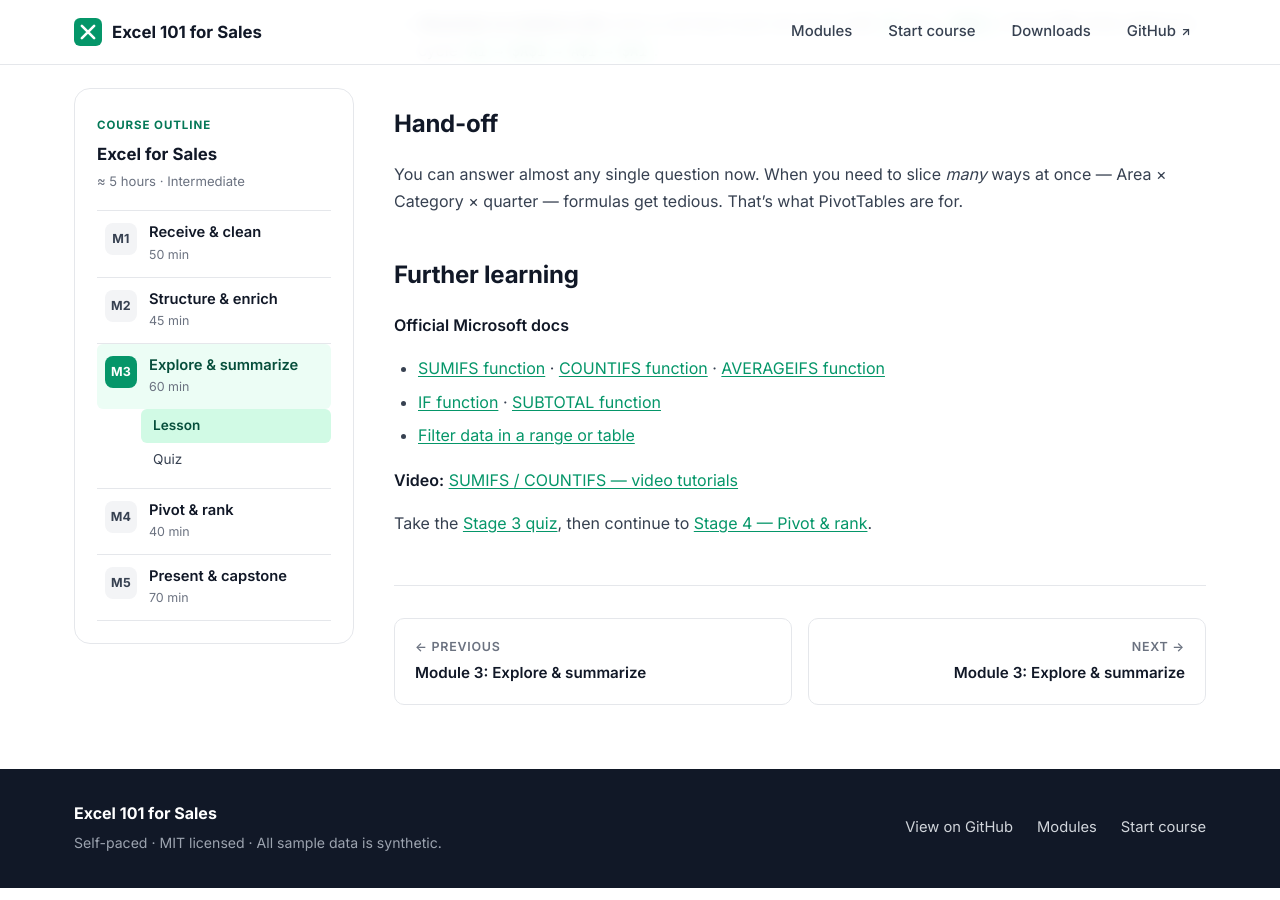
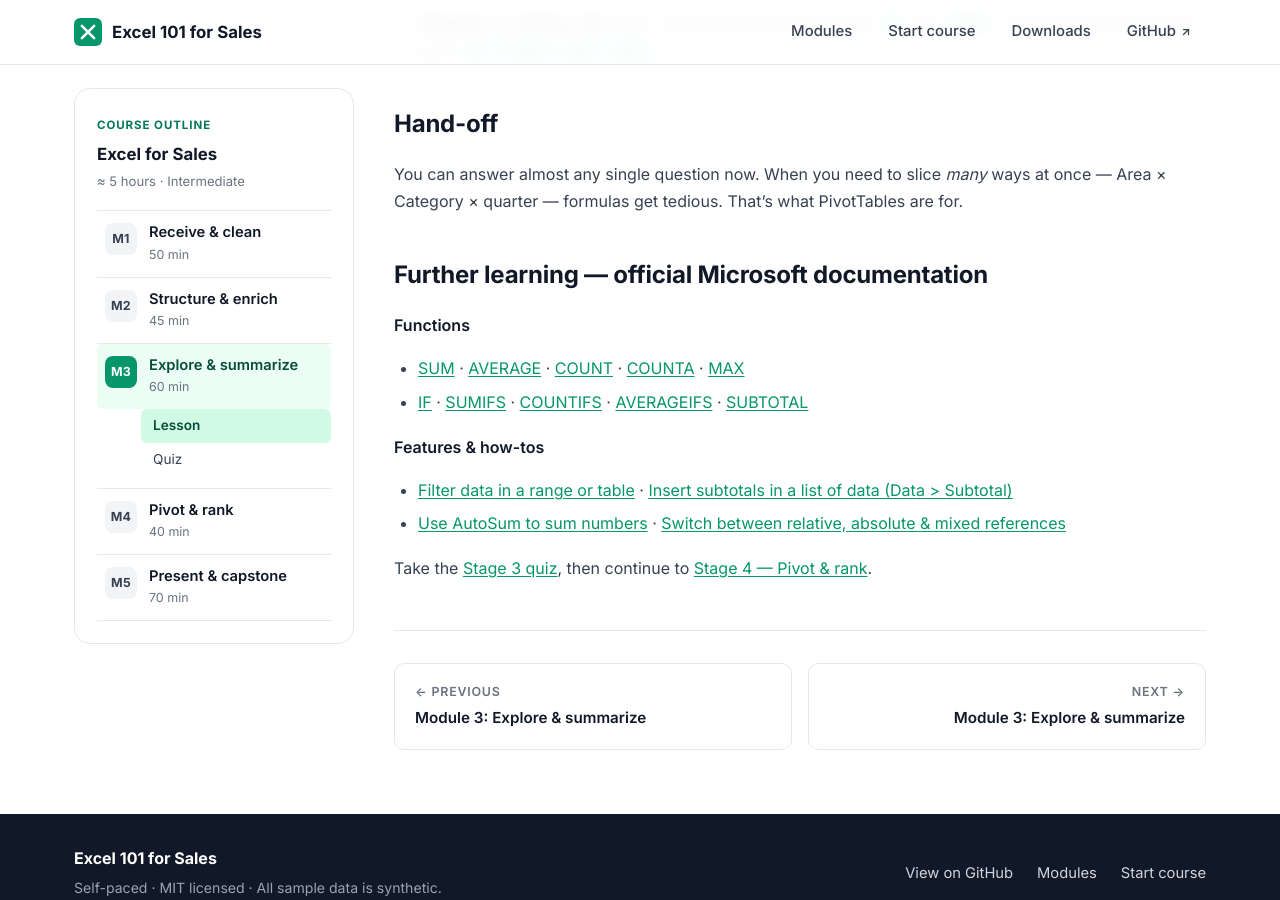
Before and after one commit to scripts-and-tables/Excel-101, a Jekyll site: the page built from docs/lessons/03-explore-summarize.md, in a window 1280 px wide and 900 px high, scrolled down 2411 px. Built offline with Jekyll 4.4.1, drawn with Linux system fonts in a browser that asks for light colours.

Commit message:
Make module references comprehensive + docs-only (drop YouTube)
Cover every function the course uses with its official Microsoft doc link
(adds IFERROR, SUM/AVERAGE/COUNT/COUNTA/MAX, INDEX/MATCH, &/CONCAT, AutoSum,
Insert Subtotals, Sort, Freeze panes, relative/absolute references, Show Values
As, Refresh PivotTable, Keyboard shortcuts). Remove all YouTube links — rely on
Microsoft's documentation (which embeds its own videos). All URLs verified 200.

Co-Authored-By: Claude Opus 4.8 (1M context) <noreply@anthropic.com>

```diff
--- a/docs/lessons/03-explore-summarize.md
+++ b/docs/lessons/03-explore-summarize.md
@@ -80,13 +80,14 @@ A rep's net sales ÷ their quota, with the quota pulled from `Reps`:
 
 You can answer almost any single question now. When you need to slice *many* ways at once — Area × Category × quarter — formulas get tedious. That's what PivotTables are for.
 
-## Further learning
+## Further learning — official Microsoft documentation
 
-**Official Microsoft docs**
-- [SUMIFS function](https://support.microsoft.com/office/c9e748f5-7ea7-455d-9406-611cebce642b) · [COUNTIFS function](https://support.microsoft.com/office/dda3dc6e-f74e-4aee-88bc-aa8c2a866842) · [AVERAGEIFS function](https://support.microsoft.com/office/48910c45-1fc0-4389-a028-f7c5c3001690)
-- [IF function](https://support.microsoft.com/office/69aed7c9-4e8a-4755-a9bc-aa8bbff73be2) · [SUBTOTAL function](https://support.microsoft.com/office/7b027003-f060-4ade-9040-e478765b9939)
-- [Filter data in a range or table](https://support.microsoft.com/en-us/office/filter-data-in-a-range-or-table-in-excel-01832226-31b5-4568-8806-38c37dcc180e)
+**Functions**
+- [SUM](https://support.microsoft.com/office/043e1c7d-7726-4e80-8f32-07b23e057f89) · [AVERAGE](https://support.microsoft.com/office/047bac88-d466-426c-a32b-8f33eb960cf6) · [COUNT](https://support.microsoft.com/office/a59cd7fc-b623-4d93-87a4-d23bf411294c) · [COUNTA](https://support.microsoft.com/office/7dc98875-d5c1-46f1-9a82-53f3219e2509) · [MAX](https://support.microsoft.com/office/e0012414-9ac8-4b34-9a47-73e662c08098)
+- [IF](https://support.microsoft.com/office/69aed7c9-4e8a-4755-a9bc-aa8bbff73be2) · [SUMIFS](https://support.microsoft.com/office/c9e748f5-7ea7-455d-9406-611cebce642b) · [COUNTIFS](https://support.microsoft.com/office/dda3dc6e-f74e-4aee-88bc-aa8c2a866842) · [AVERAGEIFS](https://support.microsoft.com/office/48910c45-1fc0-4389-a028-f7c5c3001690) · [SUBTOTAL](https://support.microsoft.com/office/7b027003-f060-4ade-9040-e478765b9939)
 
-**Video:** [SUMIFS / COUNTIFS — video tutorials](https://www.youtube.com/results?search_query=excel+sumifs+countifs+tutorial)
+**Features & how-tos**
+- [Filter data in a range or table](https://support.microsoft.com/en-us/office/filter-data-in-a-range-or-table-in-excel-01832226-31b5-4568-8806-38c37dcc180e) · [Insert subtotals in a list of data (Data > Subtotal)](https://support.microsoft.com/en-us/office/insert-subtotals-in-a-list-of-data-in-a-worksheet-7881d256-b4fa-4f81-b71e-b0a3d4a52b3a)
+- [Use AutoSum to sum numbers](https://support.microsoft.com/en-us/office/use-autosum-to-sum-numbers-in-excel-543941e7-e783-44ef-8317-7d1bb85fe706) · [Switch between relative, absolute & mixed references](https://support.microsoft.com/en-us/office/switch-between-relative-absolute-and-mixed-references-dfec08cd-ae65-4f56-839e-5f0d8d0baca9)
 
 Take the [Stage 3 quiz](../quizzes/module-3), then continue to [Stage 4 — Pivot & rank](04-pivot-rank).
```
Also changed, not shown: docs/lessons/01-receive-clean.md (+7 -7 lines), docs/lessons/02-structure-enrich.md (+6 -6 lines), docs/lessons/04-pivot-rank.md (+3 -4 lines), docs/lessons/05-present-capstone.md (+2 -4 lines).
